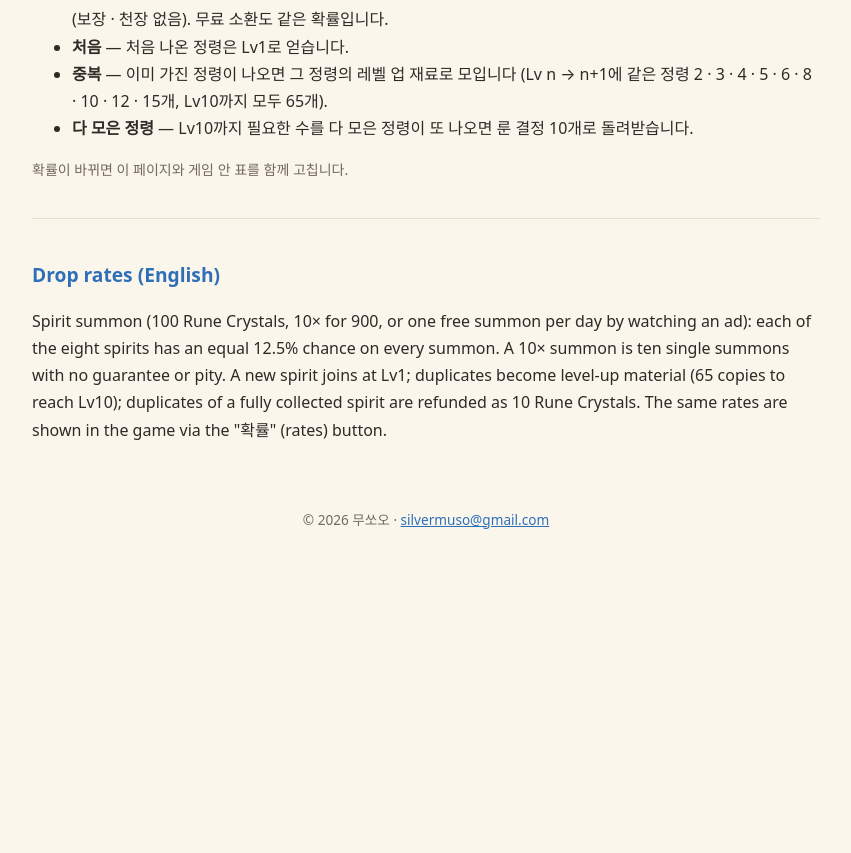
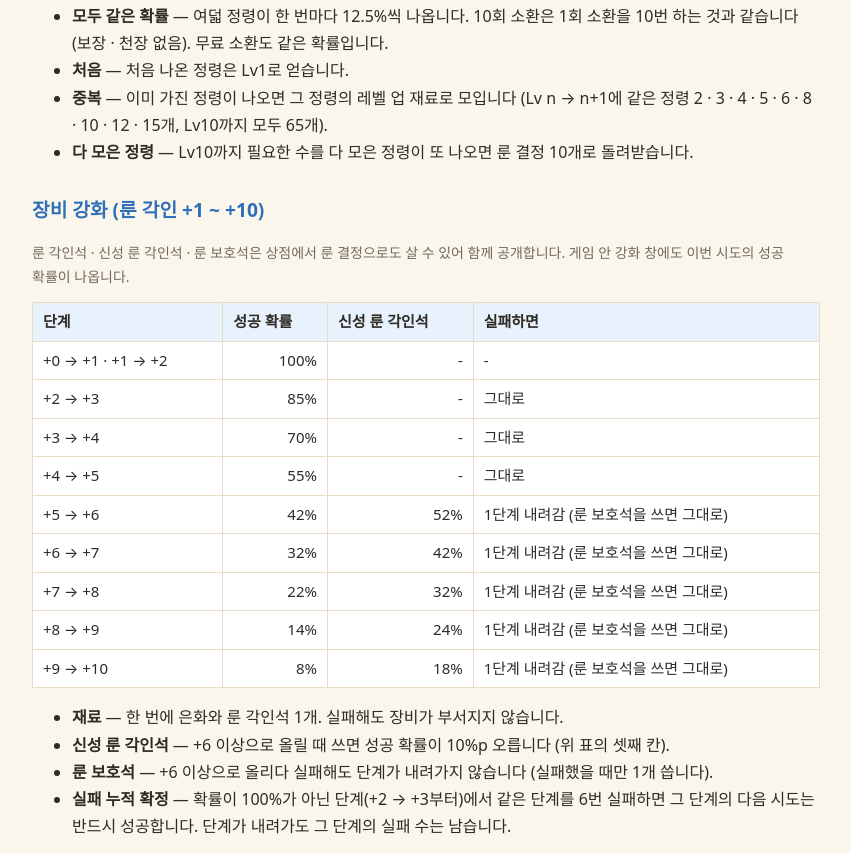
Before and after one commit to silvermuso/silvermuso.github.io, a plain HTML site: page valhallachronicle/odds/index.html in a window 1280 px wide. Shown: the part 600-1453 px from the top of the page, without its empty margins (214-1065 px from the left). Before the commit the page ends 1163 px from the top, so only its background shows below. Drawn offline with Linux system fonts and the light colour scheme.

Commit message:
한손발할라: 확률 정보에 장비 강화 확률표 추가 (유료 재료로 살 수 있는 강화 · 실패 누적 확정 · 신성 각인석 · 보호석)
Co-Authored-By: Claude Opus 5.5 <noreply@anthropic.com>

```diff
--- a/valhallachronicle/odds/index.html
+++ b/valhallachronicle/odds/index.html
@@ -4,7 +4,7 @@
 <body><nav class="crumbs"><a href="../">한손발할라 · One-Hand Valhalla</a><a href="../privacy/">개인정보처리방침</a><a href="../delete/">계정 삭제</a><a href="../odds/">확률 정보</a></nav>
 <main>
 <h1 id="ko">확률형 아이템 확률 공개</h1>
-<p class="dim">「게임산업진흥에 관한 법률」에 따른 확률형 아이템 정보 공개. 게임 안 정령 화면의 '확률' 단추에서도 같은 표를 볼 수 있습니다.</p>
+<p class="dim">「게임산업진흥에 관한 법률」에 따른 확률형 아이템 정보 공개. 정령 확률은 게임 안 정령 화면의 '확률' 단추, 강화 확률은 강화 창에서도 볼 수 있습니다.</p>
 <h2>정령 소환 1회 (룬 결정 100) · 10회 (룬 결정 900) · 하루 한 번 광고 무료 소환</h2>
 <table><tr><th>정령</th><th>확률</th></tr>
 <tr><td>룬 정령</td><td class="n">12.5%</td></tr>
@@ -21,9 +21,28 @@
 <li><b>중복</b> — 이미 가진 정령이 나오면 그 정령의 레벨 업 재료로 모입니다 (Lv n → n+1에 같은 정령 2 · 3 · 4 · 5 · 6 · 8 · 10 · 12 · 15개, Lv10까지 모두 65개).</li>
 <li><b>다 모은 정령</b> — Lv10까지 필요한 수를 다 모은 정령이 또 나오면 룬 결정 10개로 돌려받습니다.</li>
 </ul>
+<h2>장비 강화 (룬 각인 +1 ~ +10)</h2>
+<p class="dim">룬 각인석 · 신성 룬 각인석 · 룬 보호석은 상점에서 룬 결정으로도 살 수 있어 함께 공개합니다. 게임 안 강화 창에도 이번 시도의 성공 확률이 나옵니다.</p>
+<table><tr><th>단계</th><th>성공 확률</th><th>신성 룬 각인석</th><th>실패하면</th></tr>
+<tr><td>+0 → +1 · +1 → +2</td><td class="n">100%</td><td class="n">-</td><td>-</td></tr>
+<tr><td>+2 → +3</td><td class="n">85%</td><td class="n">-</td><td>그대로</td></tr>
+<tr><td>+3 → +4</td><td class="n">70%</td><td class="n">-</td><td>그대로</td></tr>
+<tr><td>+4 → +5</td><td class="n">55%</td><td class="n">-</td><td>그대로</td></tr>
+<tr><td>+5 → +6</td><td class="n">42%</td><td class="n">52%</td><td>1단계 내려감 (룬 보호석을 쓰면 그대로)</td></tr>
+<tr><td>+6 → +7</td><td class="n">32%</td><td class="n">42%</td><td>1단계 내려감 (룬 보호석을 쓰면 그대로)</td></tr>
+<tr><td>+7 → +8</td><td class="n">22%</td><td class="n">32%</td><td>1단계 내려감 (룬 보호석을 쓰면 그대로)</td></tr>
+<tr><td>+8 → +9</td><td class="n">14%</td><td class="n">24%</td><td>1단계 내려감 (룬 보호석을 쓰면 그대로)</td></tr>
+<tr><td>+9 → +10</td><td class="n">8%</td><td class="n">18%</td><td>1단계 내려감 (룬 보호석을 쓰면 그대로)</td></tr></table>
+<ul>
+<li><b>재료</b> — 한 번에 은화와 룬 각인석 1개. 실패해도 장비가 부서지지 않습니다.</li>
+<li><b>신성 룬 각인석</b> — +6 이상으로 올릴 때 쓰면 성공 확률이 10%p 오릅니다 (위 표의 셋째 칸).</li>
+<li><b>룬 보호석</b> — +6 이상으로 올리다 실패해도 단계가 내려가지 않습니다 (실패했을 때만 1개 씁니다).</li>
+<li><b>실패 누적 확정</b> — 확률이 100%가 아닌 단계(+2 → +3부터)에서 같은 단계를 6번 실패하면 그 단계의 다음 시도는 반드시 성공합니다. 단계가 내려가도 그 단계의 실패 수는 남습니다.</li>
+</ul>
 <p class="dim">확률이 바뀌면 이 페이지와 게임 안 표를 함께 고칩니다.</p>
 <section class="en" id="en" lang="en"><h2>Drop rates (English)</h2>
 <p>Spirit summon (100 Rune Crystals, 10× for 900, or one free summon per day by watching an ad): each of the eight spirits has an equal 12.5% chance on every summon. A 10× summon is ten single summons with no guarantee or pity. A new spirit joins at Lv1; duplicates become level-up material (65 copies to reach Lv10); duplicates of a fully collected spirit are refunded as 10 Rune Crystals. The same rates are shown in the game via the "확률" (rates) button.</p>
+<p>Gear enhancement (+1 to +10; Rune Stones, Holy Rune Stones and Protection Stones can also be bought with Rune Crystals). Success chance by target step: +1 and +2 100%, +3 85%, +4 70%, +5 55%, +6 42%, +7 32%, +8 22%, +9 14%, +10 8%. A Holy Rune Stone adds 10 percentage points when enhancing to +6 or higher. Failing at +6 or higher drops the item one step unless a Protection Stone is used. Items are never destroyed. After 6 failures at the same step (any step below 100%), the next try at that step always succeeds. The game's enhance window also shows the chance for each try.</p>
 </section></main>
 <footer>© 2026 무쏘오 · <a href="mailto:silvermuso@gmail.com">silvermuso@gmail.com</a></footer>
 </body></html>
```
